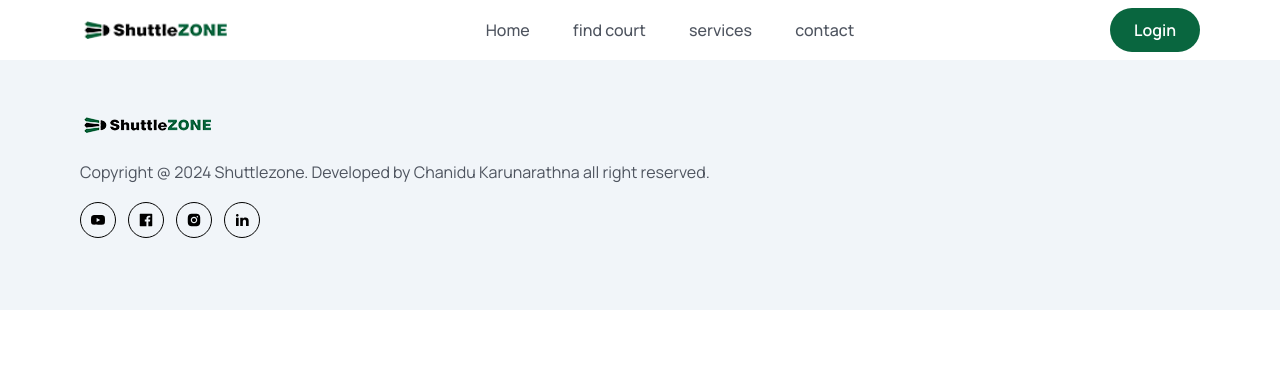
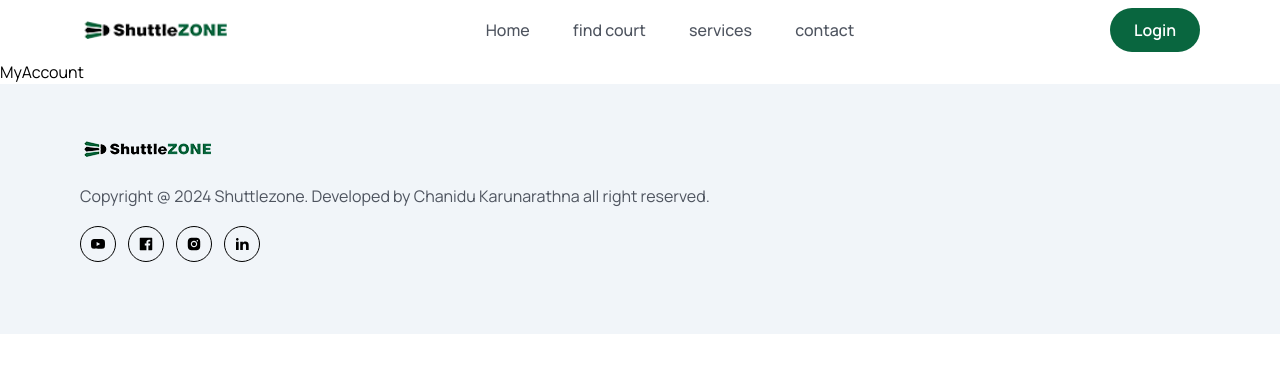
Before and after one commit to Chanidu26/shuttlezone, a React (Create React App) app in the folder frontend/: page /users/profile/me in a window 1280 px wide. Shown: the top 372 px of the page. Built offline with nearby package versions, Linux system fonts and the light colour scheme; no server answers; the HTML template or start-up script is replaced by a standard one.

Commit message:
initialized myaccount component

```diff
--- /dev/null
+++ b/frontend/src/Dashboard/user-account/MyAccount.jsx
@@ -0,0 +1,9 @@
+import React from 'react'
+
+const MyAccount = () => {
+  return (
+    <div>MyAccount</div>
+  )
+}
+
+export default MyAccount
--- a/frontend/src/routes/Routers.jsx
+++ b/frontend/src/routes/Routers.jsx
@@ -7,6 +7,7 @@ import CourtDetails from '../pages/Courts/CourtDetails'
 import Login from '../pages/Login'
 import Signup from '../pages/Signup'
 import { Routes, Route } from 'react-router-dom'
+import MyAccount from '../Dashboard/user-account/MyAccount'
 const Routers = () => {
   return <Routes>
       <Route path='/' element={<Home/>}/>
@@ -17,6 +18,7 @@ const Routers = () => {
       <Route path='/courts/:id' element={<CourtDetails/>}/>
       <Route path='/login' element={<Login/>}/>
       <Route path='/signup' element={<Signup/>}/>
+      <Route path='/users/profile/me' element={<MyAccount/>}></Route>
     </Routes>
 }
 
```
